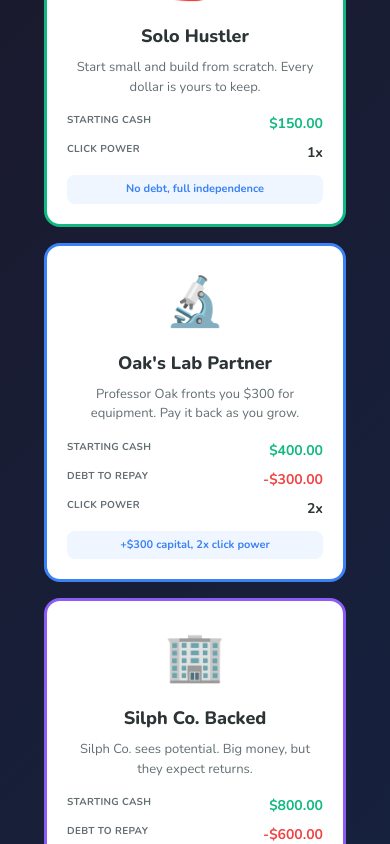
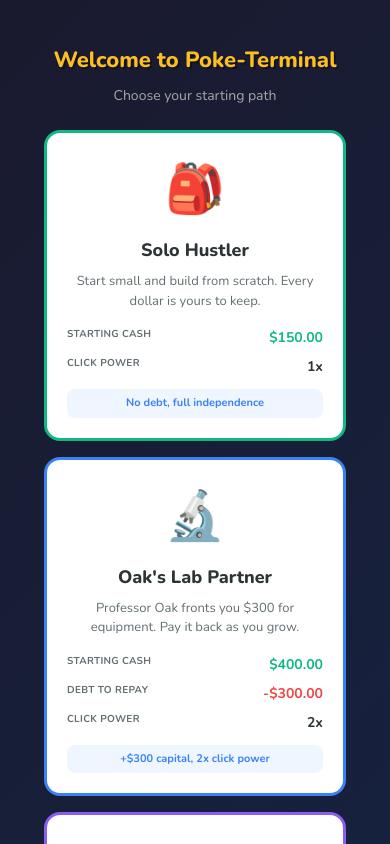
Before and after one commit to ftrain/Poketrader, a React (Vite) app: page / in a window 390 px wide. Built offline with nearby package versions, Linux system fonts and the light colour scheme.

Commit message:
Fix startup modal scrolling on mobile

```diff
--- a/src/App.css
+++ b/src/App.css
@@ -1107,12 +1107,16 @@ body {
 /* Startup Modal - Path Selection */
 .startup-modal {
   background: linear-gradient(135deg, #1a1a2e 0%, #16213e 100%);
+  overflow-y: auto;
+  align-items: flex-start;
+  padding: 20px;
 }
 
 .startup-content {
   max-width: 800px;
   text-align: center;
   padding: 24px;
+  margin: auto;
 }
 
 .startup-title {
```
Also changed, not shown: 4 other files (tests, documents, lock files or other folders).
